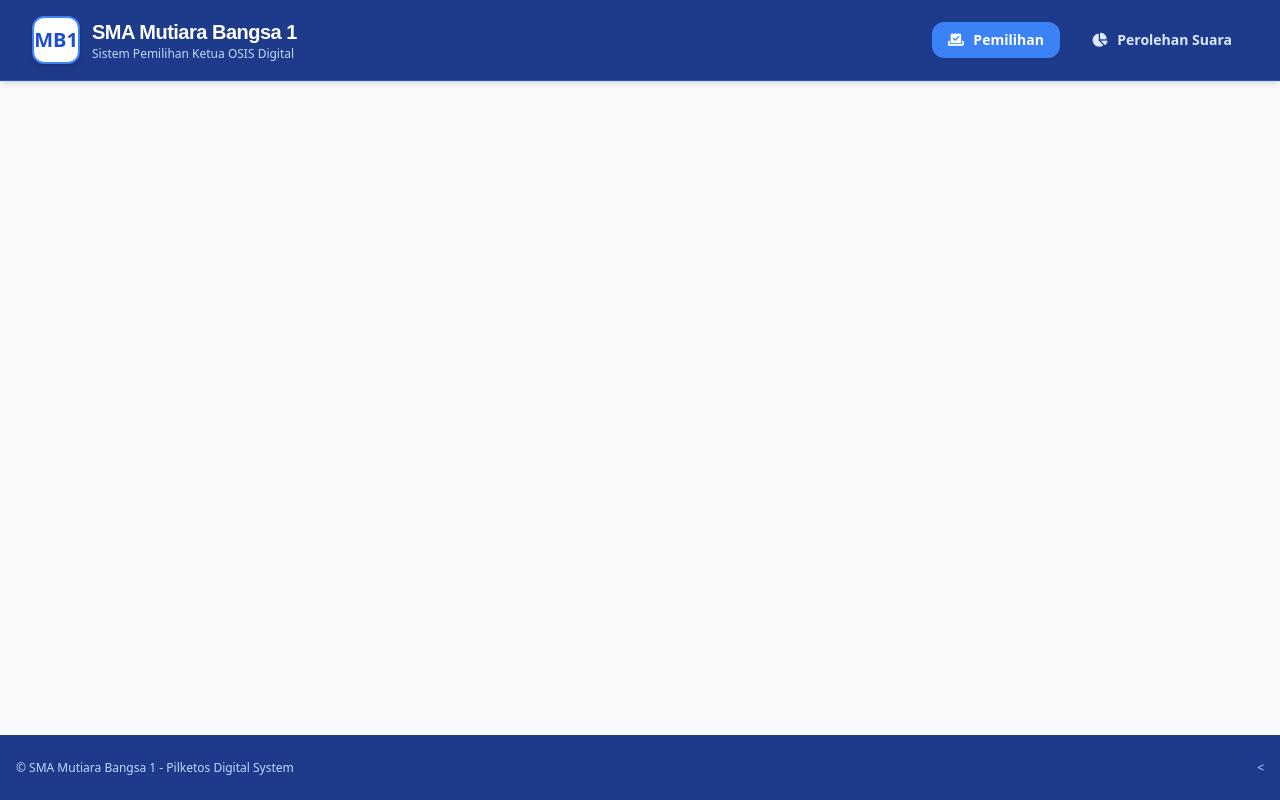
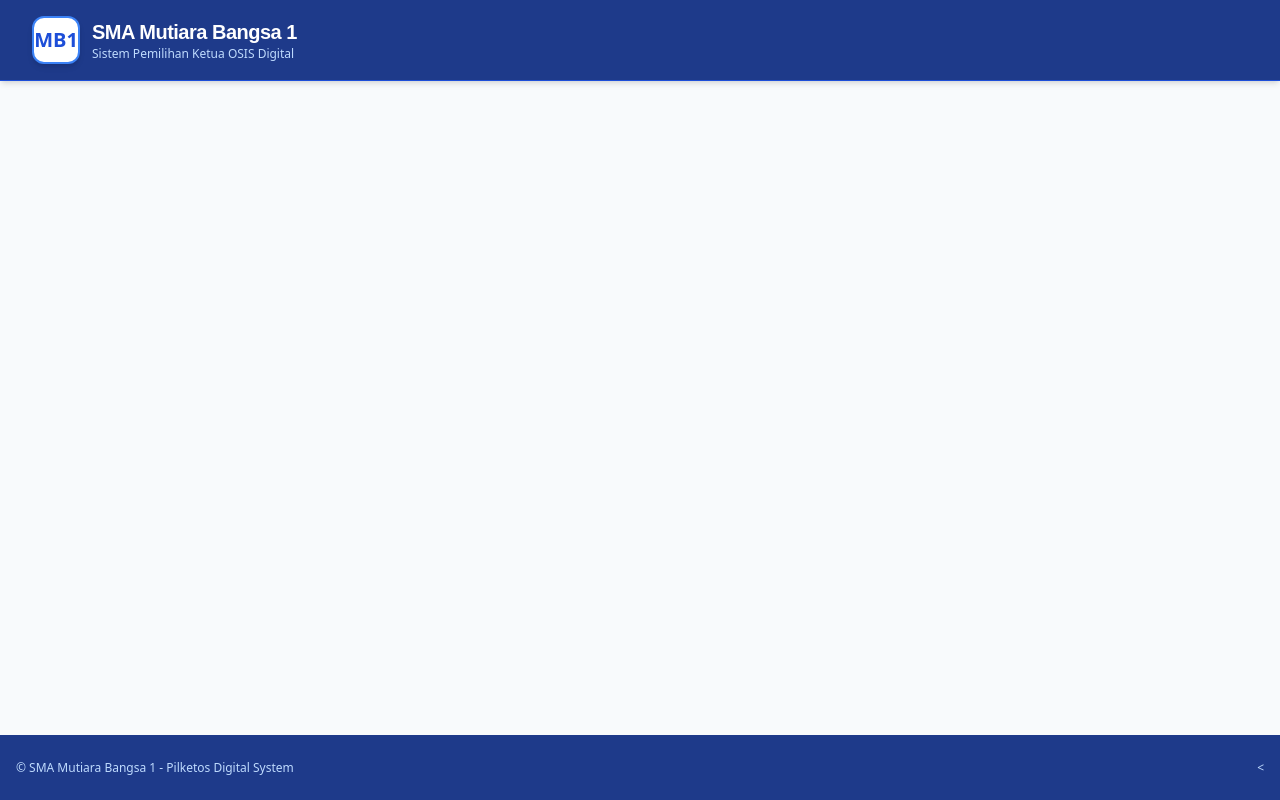
Before and after one commit to xyneth-cyber/pilketossmamb1, a website: page index.html in a window 1280 px wide. Drawn offline with nearby package versions, Linux system fonts and the light colour scheme.

Commit message:
Update index.html

```diff
--- a/index.html
+++ b/index.html
@@ -65,14 +65,14 @@
                 </div>
 
                 <!-- Navigation Tabs -->
-                <nav class="flex items-center space-x-2 sm:space-x-4">
+                <!--<nav class="flex items-center space-x-2 sm:space-x-4">
                     <button onclick="switchTab('voting')" id="btn-tab-voting" class="px-4 py-2 rounded-xl text-sm font-bold bg-mbBlueLight text-white shadow-sm transition">
                         <i class="fa-solid fa-vote-yea mr-1.5"></i> Pemilihan
                     </button>
                     <button onclick="switchTab('stats')" id="btn-tab-stats" class="px-4 py-2 rounded-xl text-sm font-bold text-blue-100 hover:bg-blue-800 transition">
                         <i class="fa-solid fa-chart-pie mr-1.5"></i> Perolehan Suara
                     </button>
-                </nav>
+                </nav>-->
             </div>
         </div>
     </header>
```
